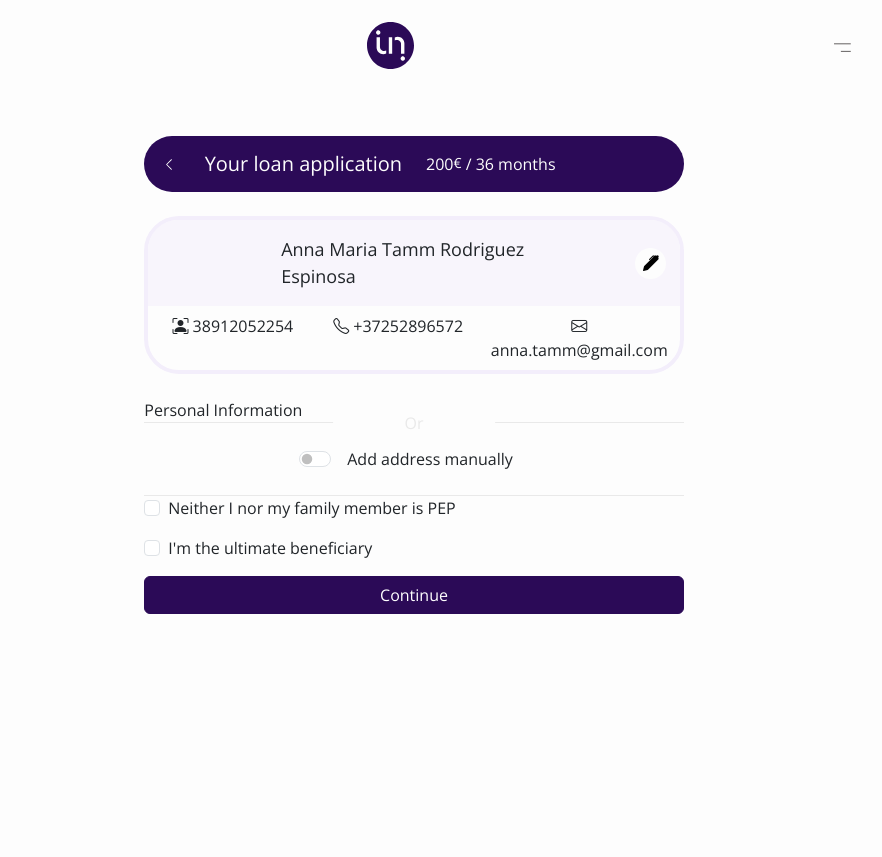
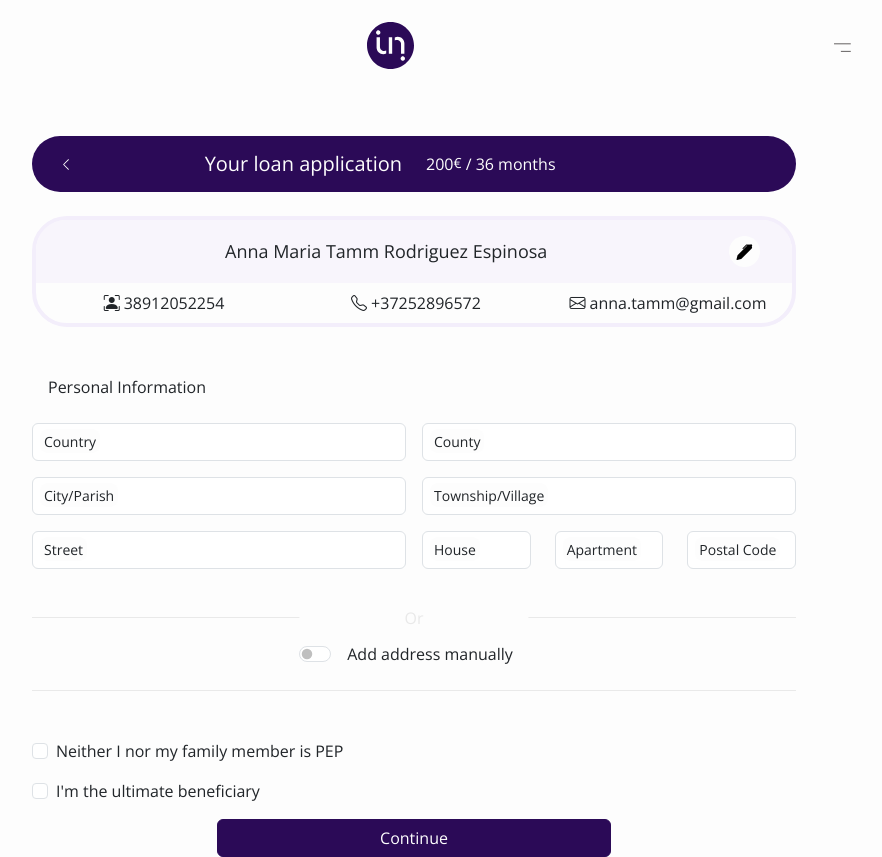
Before and after one commit to dudeDeni/inbank-test, a Vue app: page / in a window 1280 px wide. Shown: the whole page, without its empty margins (226-1108 px from the left). Before the commit the page ends 800 px from the top, so only its background shows below. Built offline with nearby package versions, Linux system fonts and the light colour scheme.

Commit message:
added manual form component

```diff
--- a/src/components/CheckboxManual.vue
+++ b/src/components/CheckboxManual.vue
@@ -1,5 +1,5 @@
 <template>
-  <div class="d-flex justify-content-center border-top border-bottom border-greyLight position-relative text-center">
+  <div class="d-flex justify-content-center border-top border-bottom border-greyLight position-relative text-center my-5">
     <div class="d-flex text-center justify-content-center position-absolute top-0 start-50 translate-middle bg-textWhite text-greyLight" style="width: 30%;">Or</div>
     <div class="my-4 form-check form-switch d-flex">
       <input class="form-check-input d-flex" type="checkbox" role="switch" id="flexSwitchCheckDefault" @input="checkboxToggle($event)">
--- a/src/components/LoanForm.vue
+++ b/src/components/LoanForm.vue
@@ -7,8 +7,9 @@
       <UserInfoAccordion />
 
       <!-- Personal information section -->
-      <label>Personal Information</label><br>
-
+      <label class="mb-4 mx-3">Personal Information</label>
+      <ManualForm />
+      <!-- <OptionForm /> -->
 
       <CheckboxManual @check-manually="toggleManualFields"/>
 
@@ -22,8 +23,8 @@
         <label class="form-check-label" for="beneficiaryCheck">I'm the ultimate beneficiary</label>
       </div>
 
-      <div class="d-grid gap-2">
-        <button type="submit" class="btn btn-primary">Continue</button>
+      <div class="row justify-content-center">
+        <button type="submit" class="btn btn-primary col-6">Continue</button>
       </div>
     </form>
 
@@ -34,8 +35,9 @@
 import CheckboxManual from './CheckboxManual.vue';
 import LoanCarousel from './LoanCarousel.vue';
 import UserInfoAccordion from './UserInfoAccordion.vue';
-import Input from './reusables/Input.vue';
+import ManualForm from './forms/ManualForm.vue';
 import { ref } from 'vue'
+import OptionForm from './forms/OptionForm.vue';
 
 const formData = ref({
   country: '',
@@ -61,6 +63,7 @@ const toggleManualFields = (isChecked) => {
 <style scoped>
 .loan-form {
   max-width: 764px;
+  width: 100%;
 }
 
 </style>
--- a/src/components/UserInfoAccordion.vue
+++ b/src/components/UserInfoAccordion.vue
@@ -1,5 +1,5 @@
 <template>
-  <div class="mb-4" id="accordionExample">
+  <div class="mb-5" id="accordionExample">
     <div class="">
       <div v-if="formEdit" class="py-3 d-flex justify-content-between align-items-center w-100 bg-info rounded-pill border-4 border-info">
         <div class="col-4 fs-6 d-flex justify-content-center" >
--- a/src/components/forms/ManualForm.vue
+++ b/src/components/forms/ManualForm.vue
@@ -0,0 +1,51 @@
+<template>
+  <div class="row g-3 mb-3">
+    <div class="col">
+      <CustomInput :label="'Country'" :type="'text'" :id="'country'"/>
+    </div>
+    <div class="col">
+      <CustomInput :label="'County'" :type="'text'" :id="'county'"/>
+    </div>
+  </div>
+  <div class="row g-3 mb-3">
+    <div class="col">
+      <CustomInput :label="'City/Parish'" :type="'text'" :id="'city'"/>
+    </div>
+    <div class="col">
+      <CustomInput :label="'Township/Village'" :type="'text'" :id="'town'"/>
+    </div>
+  </div>
+  <div class="row g-3 mb-3">
+    <div class="col">
+      <CustomInput :label="'Street'" :type="'text'" :id="'street'"/>
+    </div>
+    <div class="col">
+      <div class="row">
+        <div class="col">
+          <CustomInput :label="'House'" :type="'text'" :id="'house'"/>
+        </div>
+        <div class="col">
+          <CustomInput :label="'Apartment'" :type="'text'" :id="'apartment'"/>
+        </div>
+        <div class="col">
+          <CustomInput :label="'Postal Code'" :type="'text'" :id="'postal code'"/>
+        </div>
+
+      </div>
+    </div>
+  </div>
+</template>
+
+<script setup>
+import CustomInput from '../reusables/CustomInput.vue'
+
+const props = defineProps({
+  country: String,
+  city: String,
+  county: String,
+  street: String,
+  house: String,
+  apartment: String,
+  postalCode: String,
+})
+</script>
--- a/src/components/forms/OptionForm.vue
+++ b/src/components/forms/OptionForm.vue
@@ -1,7 +1,7 @@
 <template>
   <div class="mb-3">
     <label for="country" class="form-label">Country</label>
-    <select id="country" class="form-select" v-model="formData.country">
+    <select id="country" class="form-select" v-model="props.country">
       <option selected>World</option>
       <!-- Populate with actual country options -->
     </select>
--- a/src/components/reusables/Input.vue
+++ b/src/components/reusables/CustomInput.vue
@@ -1,7 +1,7 @@
 <template>
-  <div class="position-relative">
+  <div class="position-relative w-100">
     <div :class="labelClass">
-      <label class="fs-6"> {{ label }}</label>
+      <label :for="id" class="fs-6"> {{ label }}</label>
     </div>
     <input
       :type="type"
@@ -48,7 +48,7 @@ const toggle = (event) => {
 }
 
 const labelClass = computed(() => ({
-  'position-absolute bg-textWhite': true,
+  'position-absolute bg-textWhite rounded-3': true,
   'px-1': true,
   'up': isActive.value,
   'down': !isActive.value
@@ -58,7 +58,7 @@ const labelClass = computed(() => ({
 <style scoped>
 .up {
   top: -0.9rem;
-  left: 1rem;
+  left: 0.5rem;
   transition: all 0.2s ease-out;
 }
 
```
